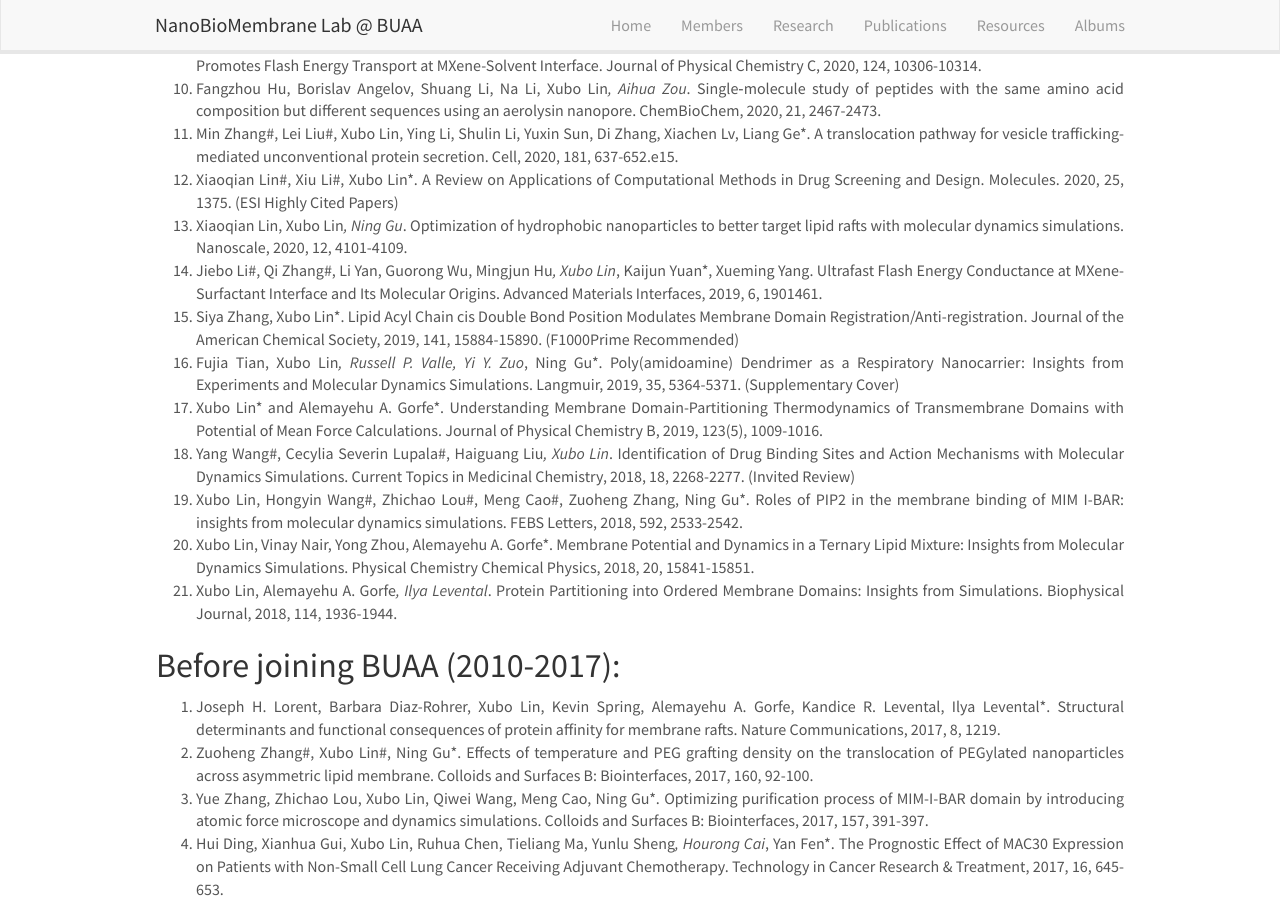
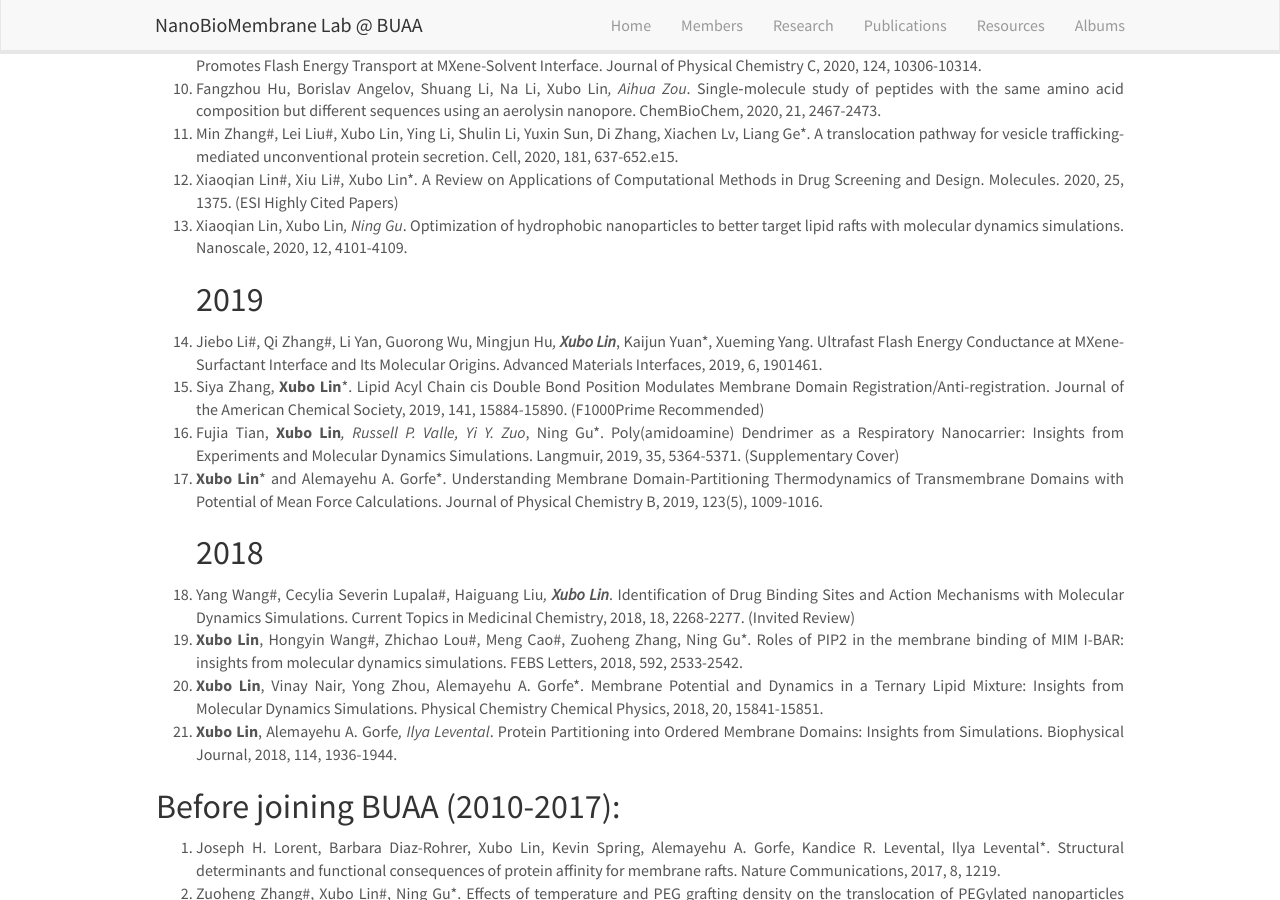
Before and after one commit to linxubo/linxubo.github.io, a Jekyll site: the page built from _pages/publications.md, in a window 1280 px wide and 900 px high, scrolled down 565 px. Built offline with Jekyll 4.4.1, drawn with Linux system fonts in a browser that asks for light colours; nearby versions of some CDN libraries; a script that is not in the unit is left out; some of the changed lines change nothing that is shown.

Commit message:
Update publications.md

```diff
--- a/_pages/publications.md
+++ b/_pages/publications.md
@@ -21,14 +21,16 @@ permalink: /publications/
 31.	Min Zhang#, Lei Liu#, Xubo Lin, Ying Li, Shulin Li, Yuxin Sun, Di Zhang, Xiachen Lv, Liang Ge*. A translocation pathway for vesicle trafficking-mediated unconventional protein secretion. Cell, 2020, 181, 637-652.e15.
 30.	Xiaoqian Lin#, Xiu Li#, Xubo Lin*. A Review on Applications of Computational Methods in Drug Screening and Design. Molecules. 2020, 25, 1375. (ESI Highly Cited Papers)
 29.	Xiaoqian Lin, Xubo Lin*, Ning Gu*. Optimization of hydrophobic nanoparticles to better target lipid rafts with molecular dynamics simulations. Nanoscale, 2020, 12, 4101-4109.
-28.	Jiebo Li#, Qi Zhang#, Li Yan, Guorong Wu, Mingjun Hu*, Xubo Lin*, Kaijun Yuan*, Xueming Yang. Ultrafast Flash Energy Conductance at MXene-Surfactant Interface and Its Molecular Origins. Advanced Materials Interfaces, 2019, 6, 1901461.
-27.	Siya Zhang, Xubo Lin*. Lipid Acyl Chain cis Double Bond Position Modulates Membrane Domain Registration/Anti-registration. Journal of the American Chemical Society, 2019, 141, 15884-15890. (F1000Prime Recommended)
-26.	Fujia Tian, Xubo Lin*, Russell P. Valle, Yi Y. Zuo*, Ning Gu*. Poly(amidoamine) Dendrimer as a Respiratory Nanocarrier: Insights from Experiments and Molecular Dynamics Simulations. Langmuir, 2019, 35, 5364-5371. (Supplementary Cover)
-25.	Xubo Lin* and Alemayehu A. Gorfe*. Understanding Membrane Domain-Partitioning Thermodynamics of Transmembrane Domains with Potential of Mean Force Calculations. Journal of Physical Chemistry B, 2019, 123(5), 1009-1016.
-24.	Yang Wang#, Cecylia Severin Lupala#, Haiguang Liu*, Xubo Lin*. Identification of Drug Binding Sites and Action Mechanisms with Molecular Dynamics Simulations. Current Topics in Medicinal Chemistry, 2018, 18, 2268-2277. (Invited Review)
-23.	Xubo Lin, Hongyin Wang#, Zhichao Lou#, Meng Cao#, Zuoheng Zhang, Ning Gu*. Roles of PIP2 in the membrane binding of MIM I-BAR: insights from molecular dynamics simulations. FEBS Letters, 2018, 592, 2533-2542.
-22.	Xubo Lin, Vinay Nair, Yong Zhou, Alemayehu A. Gorfe*. Membrane Potential and Dynamics in a Ternary Lipid Mixture: Insights from Molecular Dynamics Simulations. Physical Chemistry Chemical Physics, 2018, 20, 15841-15851.
-21.	Xubo Lin, Alemayehu A. Gorfe*, Ilya Levental*. Protein Partitioning into Ordered Membrane Domains: Insights from Simulations. Biophysical Journal, 2018, 114, 1936-1944.
+## 2019
+1.	Jiebo Li#, Qi Zhang#, Li Yan, Guorong Wu, Mingjun Hu*, **Xubo Lin***, Kaijun Yuan*, Xueming Yang. Ultrafast Flash Energy Conductance at MXene-Surfactant Interface and Its Molecular Origins. Advanced Materials Interfaces, 2019, 6, 1901461.
+2.	Siya Zhang, **Xubo Lin***. Lipid Acyl Chain cis Double Bond Position Modulates Membrane Domain Registration/Anti-registration. Journal of the American Chemical Society, 2019, 141, 15884-15890. (F1000Prime Recommended)
+3.	Fujia Tian, **Xubo Lin***, Russell P. Valle, Yi Y. Zuo*, Ning Gu*. Poly(amidoamine) Dendrimer as a Respiratory Nanocarrier: Insights from Experiments and Molecular Dynamics Simulations. Langmuir, 2019, 35, 5364-5371. (Supplementary Cover)
+4.	**Xubo Lin*** and Alemayehu A. Gorfe*. Understanding Membrane Domain-Partitioning Thermodynamics of Transmembrane Domains with Potential of Mean Force Calculations. Journal of Physical Chemistry B, 2019, 123(5), 1009-1016.
+## 2018
+1.	Yang Wang#, Cecylia Severin Lupala#, Haiguang Liu*, **Xubo Lin***. Identification of Drug Binding Sites and Action Mechanisms with Molecular Dynamics Simulations. Current Topics in Medicinal Chemistry, 2018, 18, 2268-2277. (Invited Review)
+2.	**Xubo Lin**, Hongyin Wang#, Zhichao Lou#, Meng Cao#, Zuoheng Zhang, Ning Gu*. Roles of PIP2 in the membrane binding of MIM I-BAR: insights from molecular dynamics simulations. FEBS Letters, 2018, 592, 2533-2542.
+3.	**Xubo Lin**, Vinay Nair, Yong Zhou, Alemayehu A. Gorfe*. Membrane Potential and Dynamics in a Ternary Lipid Mixture: Insights from Molecular Dynamics Simulations. Physical Chemistry Chemical Physics, 2018, 20, 15841-15851.
+4.	**Xubo Lin**, Alemayehu A. Gorfe*, Ilya Levental*. Protein Partitioning into Ordered Membrane Domains: Insights from Simulations. Biophysical Journal, 2018, 114, 1936-1944.
 
 ## Before joining BUAA (2010-2017):
 20. Joseph H.  Lorent, Barbara Diaz-Rohrer, Xubo Lin, Kevin Spring, Alemayehu A. Gorfe, Kandice R. Levental, Ilya Levental*. Structural determinants and functional consequences of protein affinity for membrane rafts. Nature Communications, 2017, 8, 1219.
```
